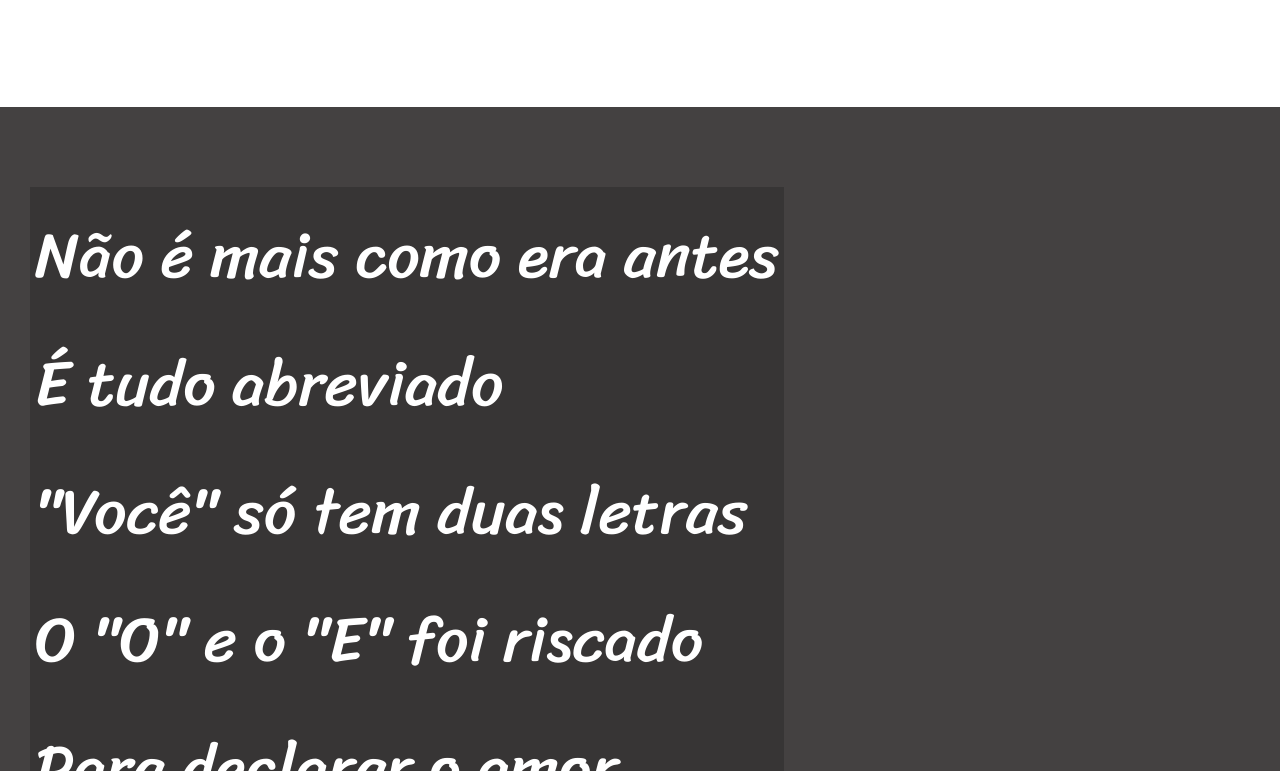
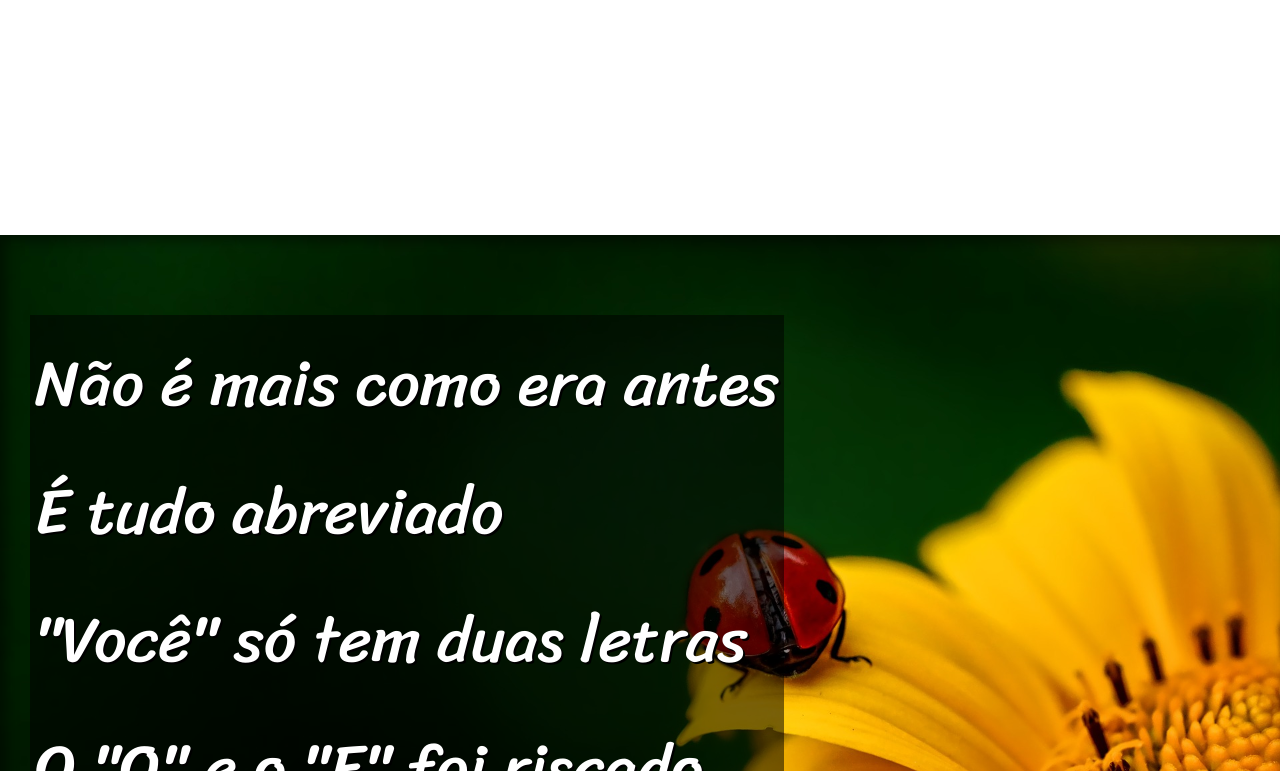
Before and after one commit to LWagg/HTML-CSS, a plain HTML site: page Desafios/D012 - Página cordel/index.html in a window 1280 px wide. Shown: the part 1209-1980 px from the top of the page. Drawn offline with Linux system fonts and the light colour scheme.

Commit message:
Projeto Cordel finalizado

```diff
--- a/Desafios/D012 - Página cordel/estilo/style.css
+++ b/Desafios/D012 - Página cordel/estilo/style.css
@@ -53,7 +53,10 @@ section {
     padding-left: 30px;
     font-family: var(--fonte3);
     font-size: 5vw;
+}
 
+section > p {
+    padding-bottom: 2em;
 }
 
 section.normal {
@@ -64,12 +67,26 @@ section.normal {
 section.imagem {
     background-color: rgb(68, 65, 65);
     color: white;
+    box-shadow: inset 6px 6px 13px 0px rgba(0, 0, 0, 0.479); /* Sombra inset fica para dentro */
+    background-attachment: fixed;
 }
 
 section.imagem > p {
     display: inline-block;
     padding: 5px;
-    background-color: rgba(0, 0, 0, 0.192);
+    background-color: rgba(0, 0, 0, 0.527);
+    text-shadow: 2px 2px 0px black;
+}
+
+section#img01 {
+    background-image: url('../imagens/background001.jpg');
+    background-position: right center;
+    background-size: cover;
+}
+
+section#img02 {
+    background-image: url('../imagens/background002.jpg');
+    background-size: cover;
 }
 
 footer {
--- a/Desafios/D012 - Página cordel/index.html
+++ b/Desafios/D012 - Página cordel/index.html
@@ -29,7 +29,7 @@
         </p>
     </section>
 
-    <section class="imagem">
+    <section class="imagem" id="img01">
         <p>
             Não é mais como era antes <br>
             É tudo abreviado <br>
@@ -50,6 +50,8 @@
             Agora é .com <br>
             Se o saite é muito bom <br>
             Ele vale um alto preço. <br>
+        </p>
+        <p>
             Pra piorar a liguagem <br>
             O emoticom é um risco <br>
             Tem símbolo para tudo <br>
@@ -60,7 +62,7 @@
         </p>
     </section>
 
-    <section class="imagem">
+    <section class="imagem" id="img02">
         <p>
             Tenho saudade das cartas <br>
             Escritas com a própria mão <br>
@@ -81,6 +83,8 @@
             Abriu outro aplicativo <br>
             O mundo ficou cativo <br>
             Da tecnologia do agora. <br>
+        </p>
+        <p>
             Felizmente, pra orar <br>
             Não precisa de internet <br>
             Deus escuta todo mundo <br>
@@ -89,6 +93,7 @@
             Seus lábios são aparelhos <br>
             Deixe que Deus interprete.
         </p>
+
     </section>
 
     <footer>
```
